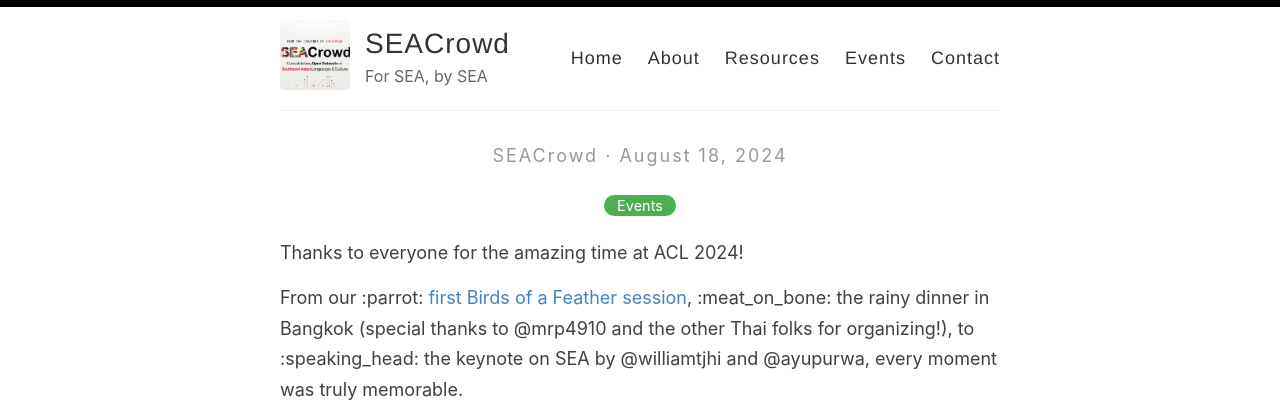
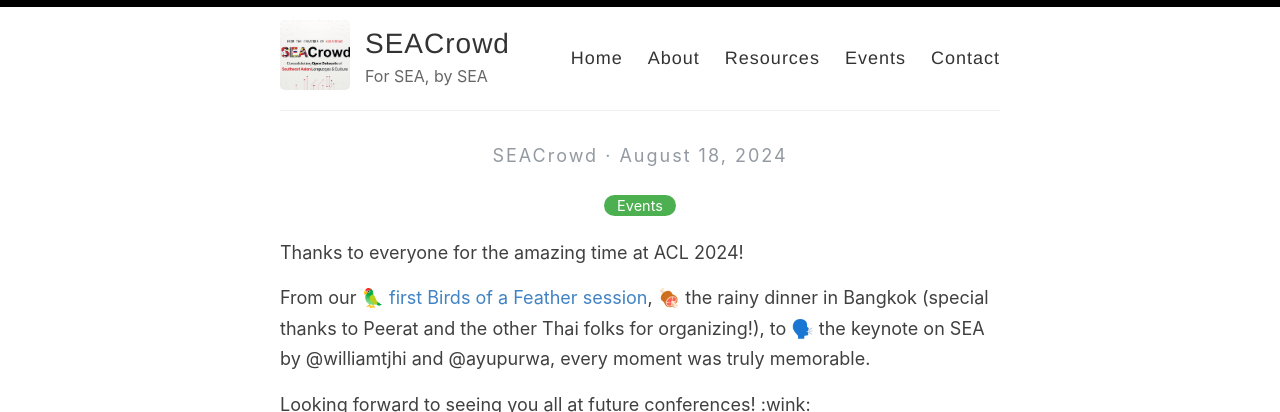
Before and after one commit to amitmerchant1990/reverie, a Jekyll site: the page built from _posts/2024-08-18-seacrowd-at-acl-2024.md, in a window 1280 px wide and 900 px high, cut to the strip 0-412 px from the top of the window. Built offline with Jekyll 4.4.1, drawn with Linux system fonts in a browser that asks for light colours; comment, search, counter and statistics services are not loaded.

Commit message:
Update 2024-08-18-seacrowd-at-acl-2024.md

```diff
--- a/_posts/2024-08-18-seacrowd-at-acl-2024.md
+++ b/_posts/2024-08-18-seacrowd-at-acl-2024.md
@@ -7,7 +7,7 @@ excerpt: SEACrowd BoF & meet-up @ ACL 2024!
 
 Thanks to everyone for the amazing time at ACL 2024!
 
-From our :parrot: [first Birds of a Feather session](https://docs.google.com/presentation/d/1FkrnvXCMzyAtfXsXpvmgsg6tkF3QP6rwW4m9eoK1iNg/edit?usp=sharing), :meat_on_bone: the rainy dinner in Bangkok (special thanks to @mrp4910 and the other Thai folks for organizing!), to :speaking_head: the keynote on SEA by @williamtjhi and @ayupurwa, every moment was truly memorable.
+From our 🦜 [first Birds of a Feather session](https://docs.google.com/presentation/d/1FkrnvXCMzyAtfXsXpvmgsg6tkF3QP6rwW4m9eoK1iNg/edit?usp=sharing), 🍖 the rainy dinner in Bangkok (special thanks to Peerat and the other Thai folks for organizing!), to 🗣️ the keynote on SEA by @williamtjhi and @ayupurwa, every moment was truly memorable.
 
 Looking forward to seeing you all at future conferences! :wink:
 
```
